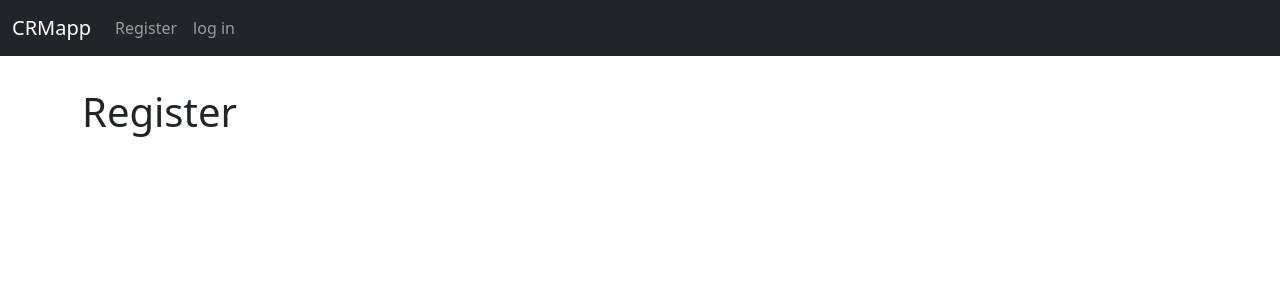
After one commit to laiz-in/CRM-django-python, a Django app: page /register_user/ in a window 1280 px wide. The commit adds this page. Shown: the top 300 px of the page. Run offline with Django 4.2, Linux system fonts and the light colour scheme.

Commit message:
registration page is done

```diff
--- a/webapp/templates/base.html
+++ b/webapp/templates/base.html
@@ -6,6 +6,7 @@
     <title>CRMapp</title>
     <link href="https://cdn.jsdelivr.net/npm/bootstrap@5.3.2/dist/css/bootstrap.min.css" rel="stylesheet" integrity="sha384-T3c6CoIi6uLrA9TneNEoa7RxnatzjcDSCmG1MXxSR1GAsXEV/Dwwykc2MPK8M2HN" crossorigin="anonymous">
   </head>
+
   <body>
     {% include 'navbar.html' %}
     <div class= "container mt-2">
@@ -24,4 +25,5 @@
     </div>
     <script src="https://cdn.jsdelivr.net/npm/bootstrap@5.3.2/dist/js/bootstrap.bundle.min.js" integrity="sha384-C6RzsynM9kWDrMNeT87bh95OGNyZPhcTNXj1NW7RuBCsyN/o0jlpcV8Qyq46cDfL" crossorigin="anonymous"></script>
   </body>
+
 </html>
--- a/webapp/templates/navbar.html
+++ b/webapp/templates/navbar.html
@@ -6,9 +6,22 @@
       </button>
       <div class="collapse navbar-collapse" id="navbarSupportedContent">
         <ul class="navbar-nav me-auto mb-2 mb-lg-0">
+
+
+          {% if user.is_authenticated %}
           <li class="nav-item">
-            <a class="nav-link" href="#">Link</a>
+            <a class="nav-link" href={% url 'logout' %}>log out</a>
           </li>
+          {% else %}
+          <li class="nav-item">
+            <a class="nav-link" href={% url 'register' %}>Register</a>
+          </li>
+          <li class="nav-item">
+            <a class="nav-link" href={% url 'home' %}>log in</a>
+          </li>
+          {% endif %}
+
+
         </ul>
       </div>
     </div>
--- /dev/null
+++ b/webapp/templates/register.html
@@ -0,0 +1,6 @@
+{% extends 'base.html' %}
+
+{% block content %}
+<h1>Register</h1>
+
+{% endblock %}
--- a/webapp/urls.py
+++ b/webapp/urls.py
@@ -4,6 +4,7 @@ from . import views
 urlpatterns = [
     path('', views.home, name='home'),
     # path('login/', views.login_user, name='login'),
-    # path('logout/', views.logout_user, name='logout'),
+    path('logout/', views.logout_user, name='logout'),
+    path('register_user/', views.register_user, name='register'),
 
 ]
--- a/webapp/views.py
+++ b/webapp/views.py
@@ -24,4 +24,9 @@ def login_user(request):
     pass
 
 def logout_user(request):
-    pass
+    logout(request)
+    messages.success(request,"you have logged out!")
+    return redirect('home')
+
+def register_user(request):
+    return render(request,'register.html',{})
```
Also changed, not shown: webapp/forms.py (added, +30 -0 lines).
